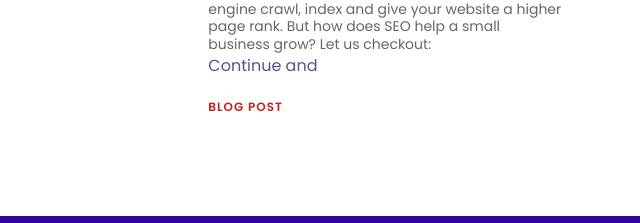
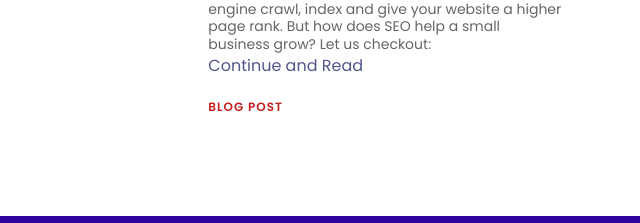
Before and after one commit to youngprof-of-tech/Moringa-Media-gency, a website: page public/index.html in a window 1280 px wide. Shown: the part 6865-7088 px from the top of the page, 640-1280 px from the left. Drawn offline with nearby package versions, Linux system fonts and the light colour scheme; a script that the page names is missing; files whose address does not match are found by name.

Commit message:
changes to blog section

```diff
--- a/public/index.html
+++ b/public/index.html
@@ -618,7 +618,7 @@
                   business grow? Let us checkout:
                 </p>
                 <p>
-                  Continue and<a href="blog3.html" class="read-more"
+                  Continue and Read<a href="blog3.html" class="read-more"
                     >Blog Post</a
                   >
                 </p>
```
